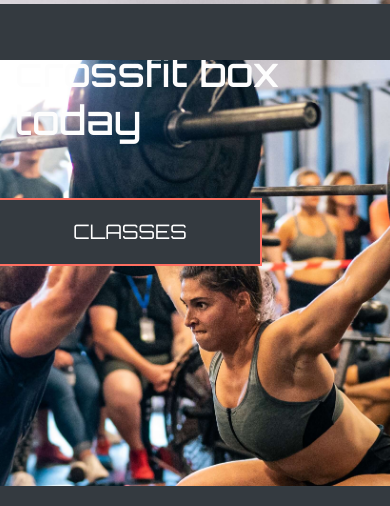
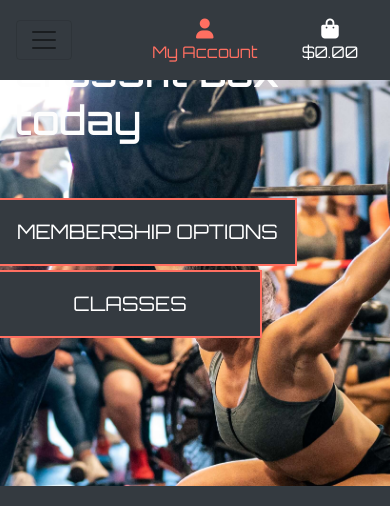
Before and after one commit to KJLuton/Project4_XFIT, a Django app: page / in a window 390 px wide. Shown: the top 506 px of the page. Run offline with Django 3.2, Linux system fonts and the light colour scheme; the visitor is signed in with stand-in values (Sample User, id 1); some libraries are stand-ins or nearby versions.

Commit message:
Added mobile nav bar

```diff
--- a/home/templates/home/index.html
+++ b/home/templates/home/index.html
@@ -20,6 +20,9 @@
             </div>
             <div class="my-5">
                 <h4>
+                    <a href="" class="classes-button btn btn-lg rounded-0 text-uppercase py-3">Membership Options</a>
+                </h4>
+                <h4>
                     <a href="" class="classes-button btn btn-lg rounded-0 text-uppercase py-3">Classes</a>
                 </h4>
             </div>
--- a/static/css/base.css
+++ b/static/css/base.css
@@ -96,6 +96,11 @@ a:hover {
     color: #FF6F61;
 }
 
+dl, ol, ul {
+    margin-top: 0;
+    margin-bottom: 0rem;
+}
+
 /*
 .spacer {
     aspect-ratio: 960/300;
--- a/templates/base.html
+++ b/templates/base.html
@@ -88,12 +88,13 @@
                 </ul>
             </div>
         </div>
-        <hr>
+        <hr class="pt-lg-2 d-none d-lg-flex">
         <div class="row bg-dark">
-            <nav class="navbar navbar-expand-lg w-100">
+            <nav class="navbar navbar-expand-lg navbar-light w-100">
                 <button class="navbar-toggler" type="button" data-toggle="collapse" data-target="#main-nav" aria-controls="main-nav" aria-expanded="false" aria-label="Toggle navigation">
                     <span class="navbar-toggler-icon"></span>
                 </button>
+                {% include 'includes/mobile-top-header.html' %}
                 {% include 'includes/main-nav.html' %}
             </nav>
         </div>
--- /dev/null
+++ b/templates/includes/mobile-top-header.html
@@ -0,0 +1,36 @@
+<ul>
+  <li class="list-inline-item dropdown">
+      <a class="text-black nav-link d-block d-lg-none" href="#" id="user-options" data-toggle="dropdown" aria-haspopup="true" aria-expanded="false">
+          <div class="{% if request.user.is_authenticated %}logged-in{% else %} text-white{% endif %} text-center">
+              <div><i class="fas fa-user fa-lg"></i></div>
+              <p class="my-0">My Account</p>
+          </div>
+      </a>
+      <div class="dropdown-menu border-0" aria-labelledby="user-options">
+          {% if request.user.is_authenticated %}
+              {% if request.user.is_superuser %}
+                  <a href="{% url 'account_logout' %}" class="dropdown-item">Product Management</a>
+              {% endif %}
+              <a href="" class="dropdown-item">My Profile</a>
+              <a href="{% url 'account_logout' %}" class="dropdown-item">Logout</a>
+          {% else %}
+              <a href="{% url 'account_signup' %}" class="dropdown-item">Register</a>
+              <a href="{% url 'account_login' %}" class="dropdown-item">Login</a>
+          {% endif %}
+      </div>
+  </li>
+  <li class="list-inline-item">
+      <a class="{% if grand_total %}text-primary font-weight-bold{% else %}text-white{% endif %} nav-link d-block d-lg-none" href="">
+          <div class="text-center">
+              <div><i class="fas fa-shopping-bag fa-lg"></i></div>
+              <p class="my-0">
+                  {% if grand_total %}
+                      ${{ grand_total|floatformat:2 }}
+                  {% else %}
+                      $0.00
+                  {% endif %}
+              </p>
+          </div>
+      </a>
+    </li>
+  </ul>
```
